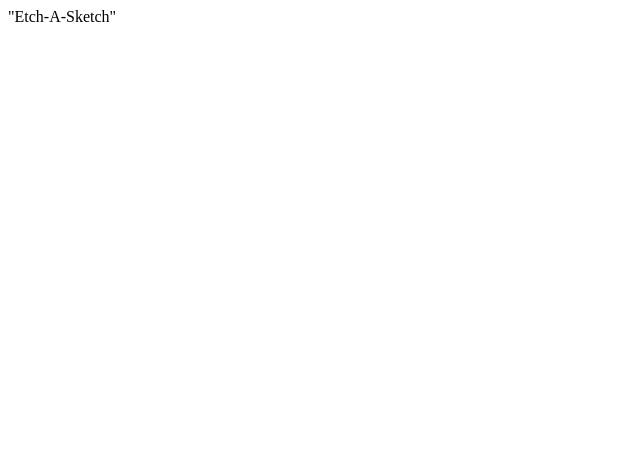
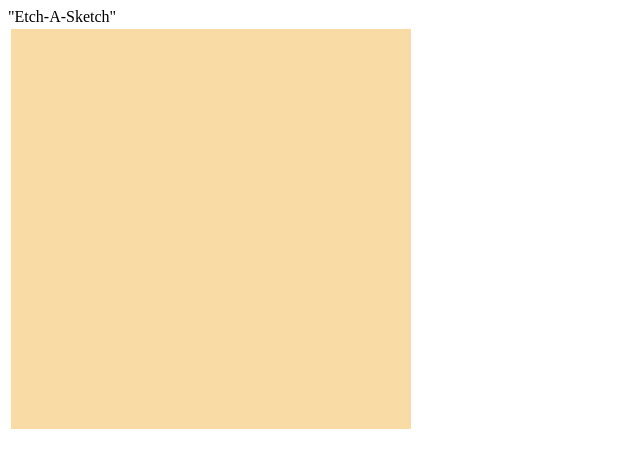
Before and after one commit to Zeta-Text/etch-a-sketch, a plain HTML site: page index.html in a window 1280 px wide. Shown: the whole page, without its empty margins (0-640 px from the left). Drawn offline with Linux system fonts and the light colour scheme.

Commit message:
Added div grid, and some styling.

```diff
--- a/index.html
+++ b/index.html
@@ -1,6 +1,7 @@
 <!DOCTYPE html>
 <html>
 <head>
+    <link rel="stylesheet" href="style.css">
     <div id="header">
         "Etch-A-Sketch"
     </div>
@@ -10,7 +11,7 @@
 
     </div>
 </body>
-
+<script src="javascript.js"></script>
 
 
 
--- a/javascript.js
+++ b/javascript.js
@@ -0,0 +1,98 @@
+const container = document.querySelector('#container');
+//---------------------
+const boxOne = document.createElement('div');
+boxOne.classList.add('boxOne');
+
+
+container.appendChild(boxOne);
+//---------------------
+const boxTwo = document.createElement('div');
+boxTwo.classList.add('boxTwo');
+
+
+container.appendChild(boxTwo);
+//----------------------
+const boxThree = document.createElement('div');
+boxThree.classList.add('boxThree');
+
+
+container.appendChild(boxThree);
+//----------------------
+const boxFour = document.createElement('div');
+boxFour.classList.add('boxFour');
+
+
+container.appendChild(boxFour);
+//----------------------
+const boxFive = document.createElement('div');
+boxFive.classList.add('boxFive');
+
+
+container.appendChild(boxFive);
+//-----------------------
+const boxSix = document.createElement('div');
+boxSix.classList.add('boxSix');
+
+
+container.appendChild(boxSix);
+//-----------------------
+const boxSeven = document.createElement('div');
+boxSeven.classList.add('boxSeven');
+
+
+container.appendChild(boxSeven);
+//-----------------------
+const boxEight = document.createElement('div');
+boxEight.classList.add('boxEight');
+
+
+container.appendChild(boxEight);
+//-----------------------
+const boxNine = document.createElement('div');
+boxNine.classList.add('boxNine');
+
+
+container.appendChild(boxNine);
+//-----------------------
+const boxTen = document.createElement('div');
+boxTen.classList.add('boxTen');
+
+
+container.appendChild(boxTen);
+//-----------------------
+const box11 = document.createElement('div');
+box11.classList.add('box11');
+
+
+container.appendChild(box11);
+//-----------------------
+const box12 = document.createElement('div');
+box12.classList.add('box12');
+
+
+container.appendChild(box12);
+//-----------------------
+const box13 = document.createElement('div');
+box13.classList.add('box13');
+
+
+container.appendChild(box13);
+//-----------------------
+const box14 = document.createElement('div');
+box14.classList.add('box14');
+
+
+container.appendChild(box14);
+//-----------------------
+const box15 = document.createElement('div');
+box15.classList.add('box15');
+
+
+container.appendChild(box15);
+//-----------------------
+const box16 = document.createElement('div');
+box16.classList.add('box16');
+
+
+container.appendChild(box16);
+//-----------------------
--- a/style.css
+++ b/style.css
@@ -0,0 +1,162 @@
+#container {
+    width: 400px;
+    height:400px;
+    border:3px solid white;
+    z-index: 1;
+}
+
+#container > .boxOne {
+    background-color: rgb(248, 219, 165);
+    width: 100px;
+    height: 100px;
+    float: left;
+
+  }
+
+#container > .boxOne:hover {
+    background-color: black;
+}
+
+#container > .boxTwo {
+    background-color: rgb(248, 219, 165);
+    width: 100px;
+    height: 100px;
+    float: left;
+  }
+  #container > .boxTwo:hover {
+    background-color: black;
+}
+
+#container > .boxThree {
+    background-color: rgb(248, 219, 165);
+    width: 100px;
+    height: 100px;
+    float: left;
+}
+#container > .boxThree:hover {
+    background-color: black;
+}
+#container > .boxFour {
+    background-color: rgb(248, 219, 165);
+    width: 100px;
+    height: 100px;
+    float: left;
+}
+
+#container > .boxFour:hover {
+    background-color: black;
+}
+
+#container > .boxFive {
+    background-color: rgb(248, 219, 165);
+    width: 100px;
+    height: 100px;
+    float: left;
+}
+#container > .boxFive:hover {
+    background-color: black;
+}
+
+#container > .boxSix {
+    background-color: rgb(248, 219, 165);
+    width: 100px;
+    height: 100px;
+    float: left;
+}
+
+#container > .boxSix:hover {
+    background-color: black;
+}
+
+#container > .boxSeven {
+    background-color: rgb(248, 219, 165);
+    width: 100px;
+    height: 100px;
+    float: left;
+}
+
+#container > .boxSeven:hover {
+    background-color: black;
+}
+#container > .boxEight {
+    background-color: rgb(248, 219, 165);
+    width: 100px;
+    height: 100px;
+    float: left;
+}
+#container > .boxEight:hover {
+    background-color: black;
+}
+
+#container > .boxNine {
+    background-color: rgb(248, 219, 165);
+    width: 100px;
+    height: 100px;
+    float: left;
+}
+#container > .boxNine:hover {
+    background-color: black;
+}
+#container > .boxTen {
+    background-color: rgb(248, 219, 165);
+    width: 100px;
+    height: 100px;
+    float: left;
+}
+#container > .boxTen:hover {
+    background-color: black;
+}
+#container > .box11 {
+    background-color: rgb(248, 219, 165);
+    width: 100px;
+    height: 100px;
+    float: left;
+}
+#container > .box11:hover {
+    background-color: black;
+}
+#container > .box12 {
+    background-color: rgb(248, 219, 165);
+    width: 100px;
+    height: 100px;
+    float: left;
+}
+#container > .box12:hover {
+    background-color: black;
+}
+#container > .box13 {
+    background-color: rgb(248, 219, 165);
+    width: 100px;
+    height: 100px;
+    float: left;
+}
+#container > .box13:hover {
+    background-color: black;
+}
+#container > .box14 {
+    background-color: rgb(248, 219, 165);
+    width: 100px;
+    height: 100px;
+    float: left;
+}
+#container > .box14:hover {
+    background-color: black;
+}
+#container > .box15 {
+    background-color: rgb(248, 219, 165);
+    width: 100px;
+    height: 100px;
+    float: left;
+}
+#container > .box15:hover {
+    background-color: black;
+}
+#container > .box16 {
+    background-color: rgb(248, 219, 165);
+    width: 100px;
+    height: 100px;
+    float: left;
+}
+#container > .box16:hover {
+    background-color: black;
+}
```
